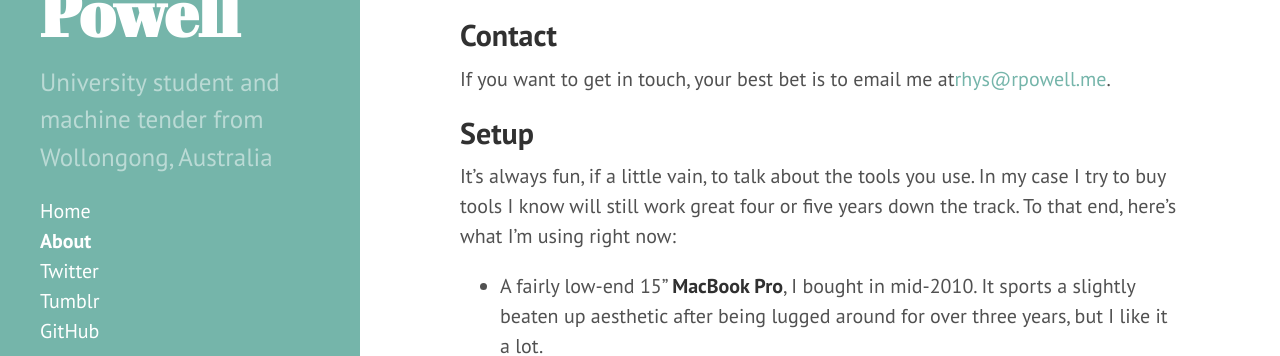
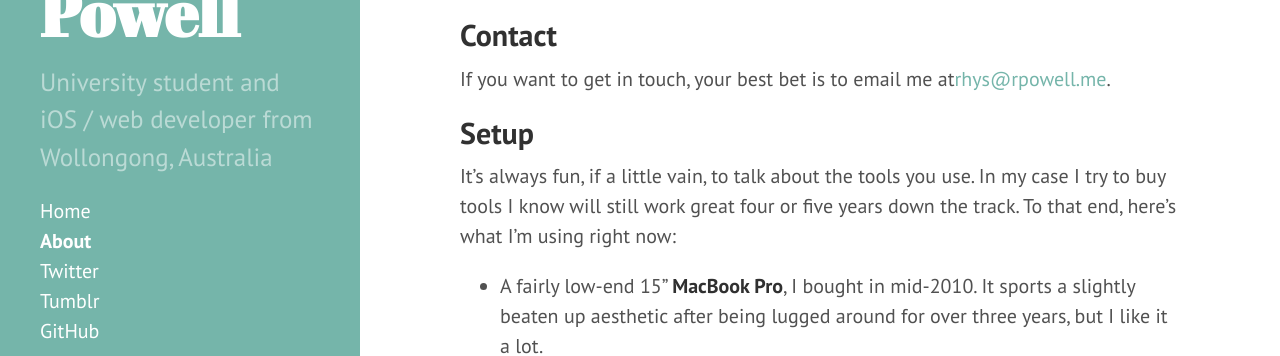
Before and after one commit to rpowelll/rpowelll.github.com, a Jekyll site: the page built from about.md, in a window 1280 px wide. Shown: the part 464-820 px from the top of the page. Built offline with Jekyll 4.4.1, drawn with Linux system fonts in a browser that asks for light colours; Markdown is read by kramdown in place of the engine named in the settings.

```diff
--- a/_config.yml
+++ b/_config.yml
@@ -8,7 +8,7 @@ permalink:        pretty
 # Setup
 title:            Rhys Powell
 tagline:          'Literaly Useless'
-description:      'University student and machine tender from Wollongong, Australia'
+description:      'University student and iOS / web developer from Wollongong, Australia'
 url:              http://rpowell.me
 
 author:
```
Also changed, not shown: contact.md (added, +11 -0 lines).
